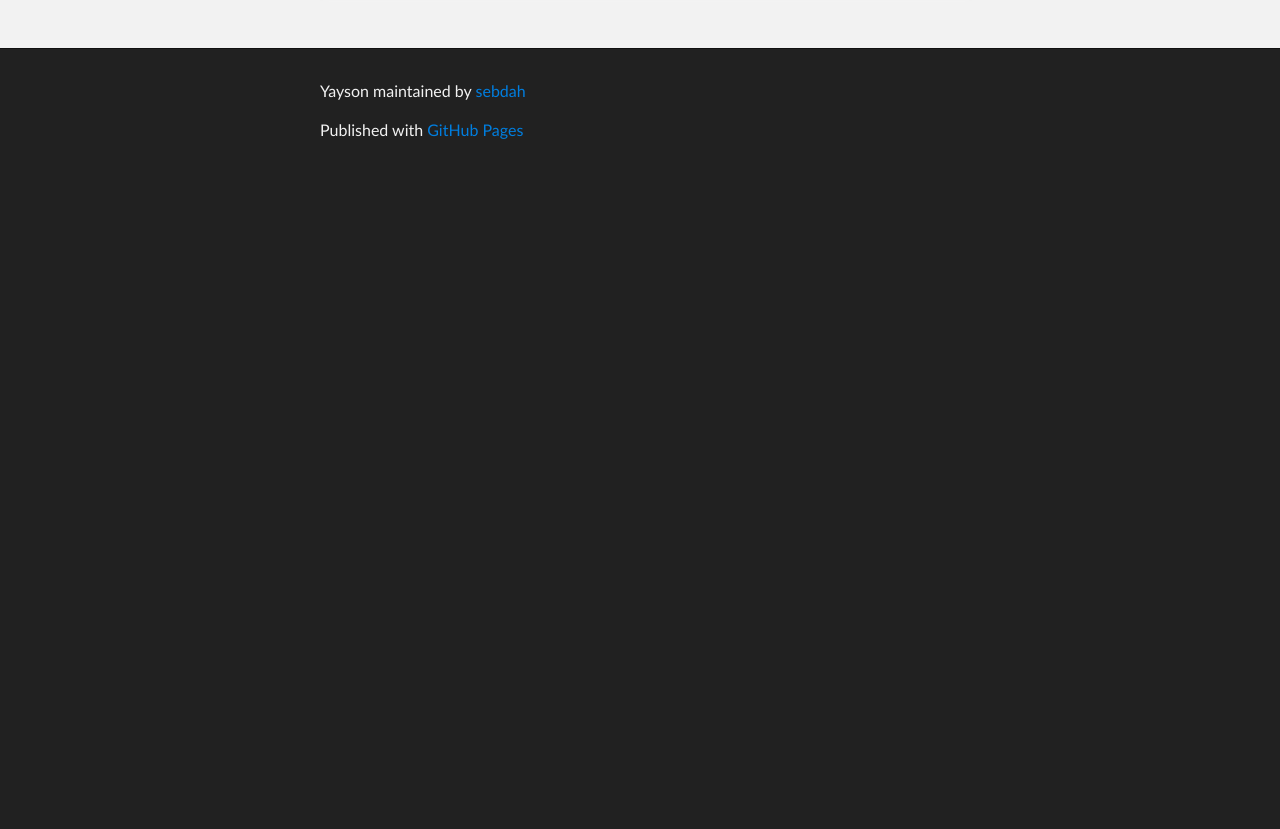
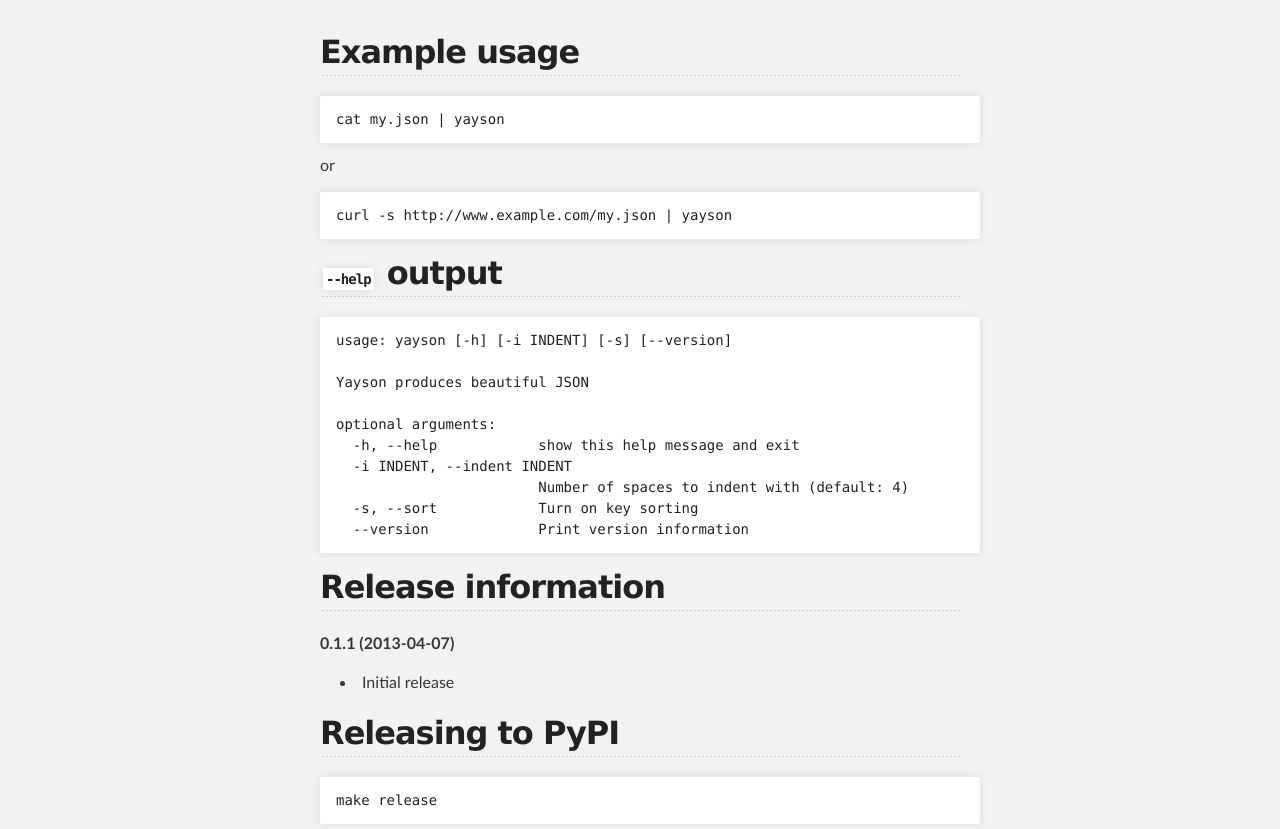
Before and after one commit to sebdah/yayson, a plain HTML site: page index.html in a window 1280 px wide. Shown: the part 931-1760 px from the top of the page. Before the commit the page ends 1108 px from the top, so only its background shows below. Drawn offline with Linux system fonts and the light colour scheme.

Commit message:
Create gh-pages branch via GitHub

```diff
--- a/index.html
+++ b/index.html
@@ -33,11 +33,51 @@
       <section id="main_content" class="inner">
         <h1>yayson</h1>
 
-<p>Yay! Beautiful JSON on the command line!</p>
+<p>Yay, beautiful JSON on the command line!</p>
 
 <p><code>yayson</code> will take input on <code>stdin</code> and print pretty JSON with color in your terminal. It will come out something like this:</p>
 
 <p><img src="http://sebdah.github.com/yayson/img/screenshot.png" alt="Example Yayson output"></p>
+
+<h2>Example usage</h2>
+
+<pre><code>cat my.json | yayson
+</code></pre>
+
+<p>or</p>
+
+<pre><code>curl -s http://www.example.com/my.json | yayson
+</code></pre>
+
+<h2>
+<code>--help</code> output</h2>
+
+<pre><code>usage: yayson [-h] [-i INDENT] [-s] [--version]
+
+Yayson produces beautiful JSON
+
+optional arguments:
+  -h, --help            show this help message and exit
+  -i INDENT, --indent INDENT
+                        Number of spaces to indent with (default: 4)
+  -s, --sort            Turn on key sorting
+  --version             Print version information
+</code></pre>
+
+<h2>Release information</h2>
+
+<p><strong>0.1.1 (2013-04-07)</strong></p>
+
+<ul>
+<li>Initial release</li>
+</ul><h2>Releasing to PyPI</h2>
+
+<pre><code>make release
+</code></pre>
+
+<h2>Author</h2>
+
+<p>This project is maintained by <a href="http://www.sebastiandahlgren.se">Sebastian Dahlgren</a> (<a href="https://github.com/sebdah">GitHub</a> | <a href="https://twitter.com/sebdah">Twitter</a> | <a href="www.linkedin.com/in/sebastiandahlgren">LinkedIn</a>)</p>
       </section>
     </div>
 
@@ -49,6 +89,16 @@
       </footer>
     </div>
 
+              <script type="text/javascript">
+            var gaJsHost = (("https:" == document.location.protocol) ? "https://ssl." : "http://www.");
+            document.write(unescape("%3Cscript src='" + gaJsHost + "google-analytics.com/ga.js' type='text/javascript'%3E%3C/script%3E"));
+          </script>
+          <script type="text/javascript">
+            try {
+              var pageTracker = _gat._getTracker("UA-37516009-4");
+            pageTracker._trackPageview();
+            } catch(err) {}
+          </script>
 
 
   </body>
--- a/params.json
+++ b/params.json
@@ -1 +1 @@
-{"name":"Yayson","tagline":"Yay! Beautiful JSON!","body":"yayson\r\n======\r\n\r\nYay! Beautiful JSON on the command line!\r\n\r\n`yayson` will take input on `stdin` and print pretty JSON with color in your terminal. It will come out something like this:\r\n\r\n![Example Yayson output](http://sebdah.github.com/yayson/img/screenshot.png)\r\n","google":"","note":"Don't delete this file! It's used internally to help with page regeneration."}
+{"name":"Yayson","tagline":"Yay! Beautiful JSON!","body":"yayson\r\n======\r\n\r\nYay, beautiful JSON on the command line!\r\n\r\n`yayson` will take input on `stdin` and print pretty JSON with color in your terminal. It will come out something like this:\r\n\r\n![Example Yayson output](http://sebdah.github.com/yayson/img/screenshot.png)\r\n\r\nExample usage\r\n-------------\r\n\r\n    cat my.json | yayson\r\n\r\nor\r\n\r\n    curl -s http://www.example.com/my.json | yayson\r\n\r\n`--help` output\r\n---------------\r\n\r\n    usage: yayson [-h] [-i INDENT] [-s] [--version]\r\n\r\n    Yayson produces beautiful JSON\r\n\r\n    optional arguments:\r\n      -h, --help            show this help message and exit\r\n      -i INDENT, --indent INDENT\r\n                            Number of spaces to indent with (default: 4)\r\n      -s, --sort            Turn on key sorting\r\n      --version             Print version information\r\n\r\nRelease information\r\n-------------------\r\n\r\n**0.1.1 (2013-04-07)**\r\n\r\n- Initial release\r\n\r\nReleasing to PyPI\r\n-----------------\r\n\r\n    make release\r\n\r\nAuthor\r\n------\r\n\r\nThis project is maintained by [Sebastian Dahlgren](http://www.sebastiandahlgren.se) ([GitHub](https://github.com/sebdah) | [Twitter](https://twitter.com/sebdah) | [LinkedIn](www.linkedin.com/in/sebastiandahlgren))\r\n","google":"UA-37516009-4","note":"Don't delete this file! It's used internally to help with page regeneration."}
```
